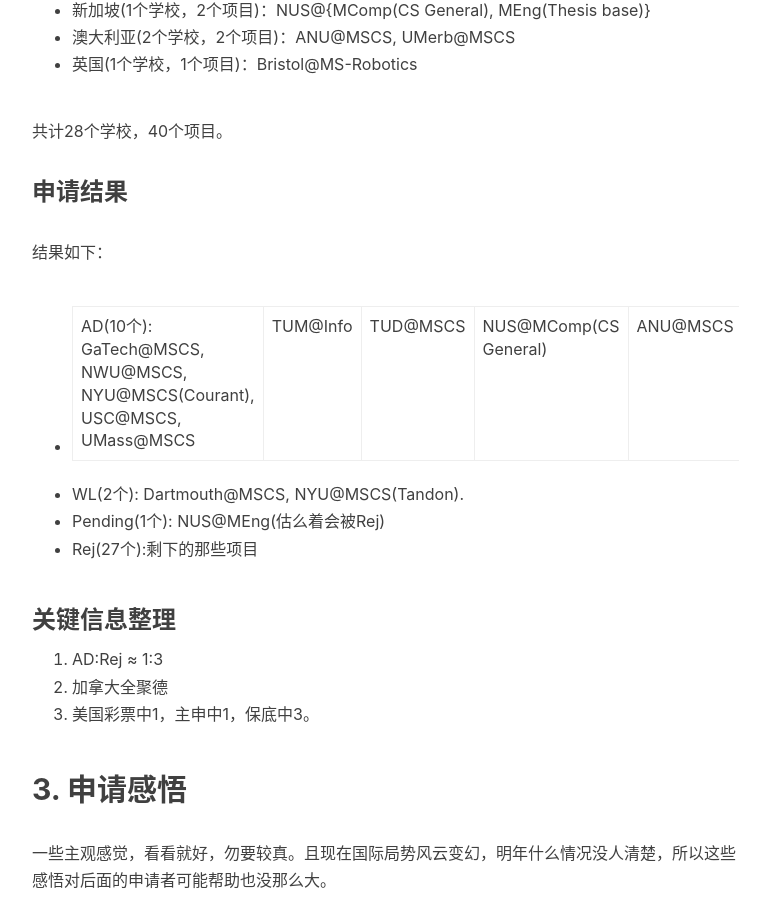
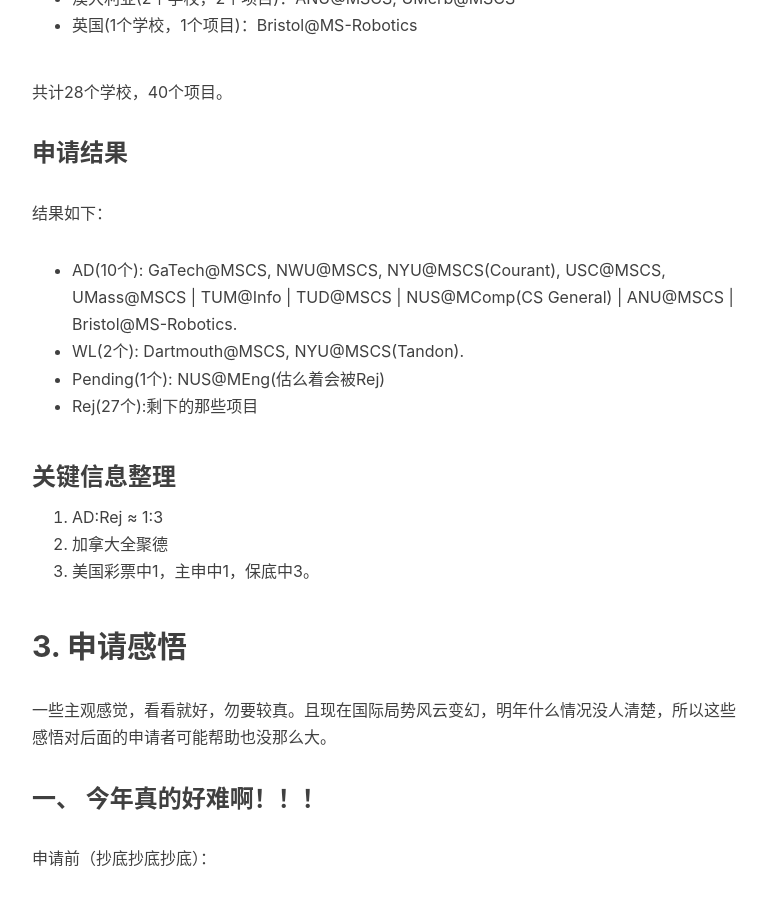
Before and after one commit to The-chosen/The-chosen.github.io, a Jekyll site: the page built from _posts/2020-12-28-blog5.markdown, in a window 1280 px wide and 900 px high, scrolled down 2791 px. Shown: the whole window, without its empty margins (233-1003 px from the left). Built offline with Jekyll 4.4.1, drawn with Linux system fonts in a browser that asks for light colours; nearby versions of some CDN libraries; comment, search, counter and statistics services are not loaded; some of the changed text lies outside the part shown.

```diff
--- a/_posts/2020-12-28-blog5.markdown
+++ b/_posts/2020-12-28-blog5.markdown
@@ -50,7 +50,7 @@
 本人亲历了21Fall的全球申请，深感疫情年的魔幻，现记录之，以供后人之飨。
 
 ## 1. 个人背景
-- GPA: 89.5/100 (末流985) + 4.0/4.0 (UC某校一学期交换成绩) | T:105(S23) | G:327(157 + 170) + 4.0
+- GPA: 89.5/100 (末流985) + 4.0/4.0 (UC某校一学期交换成绩) \| T:105(S23) \| G:327(157 + 170) + 4.0
 - 三段科研，一段本校，一段UC某校，一段港三。申请的时候一篇1作顶会在投 + 一篇3作顶会在投 + 一篇4作顶会accept + 一篇1作顶会在写(...)
 - 一段startup的实习
 - 推荐信就是科研老师、企业mentor、学校老师写的。科研老师给的是不是强推未知。
@@ -76,7 +76,7 @@
 
 ### 申请结果
 结果如下：
-- AD(10个): GaTech@MSCS, NWU@MSCS, NYU@MSCS(Courant), USC@MSCS, UMass@MSCS | TUM@Info | TUD@MSCS | NUS@MComp(CS General) | ANU@MSCS | Bristol@MS-Robotics.
+- AD(10个): GaTech@MSCS, NWU@MSCS, NYU@MSCS(Courant), USC@MSCS, UMass@MSCS \| TUM@Info \| TUD@MSCS \| NUS@MComp(CS General) \| ANU@MSCS \| Bristol@MS-Robotics.
 - WL(2个): Dartmouth@MSCS, NYU@MSCS(Tandon).
 - Pending(1个): NUS@MEng(估么着会被Rej)
 - Rej(27个):剩下的那些项目
```
